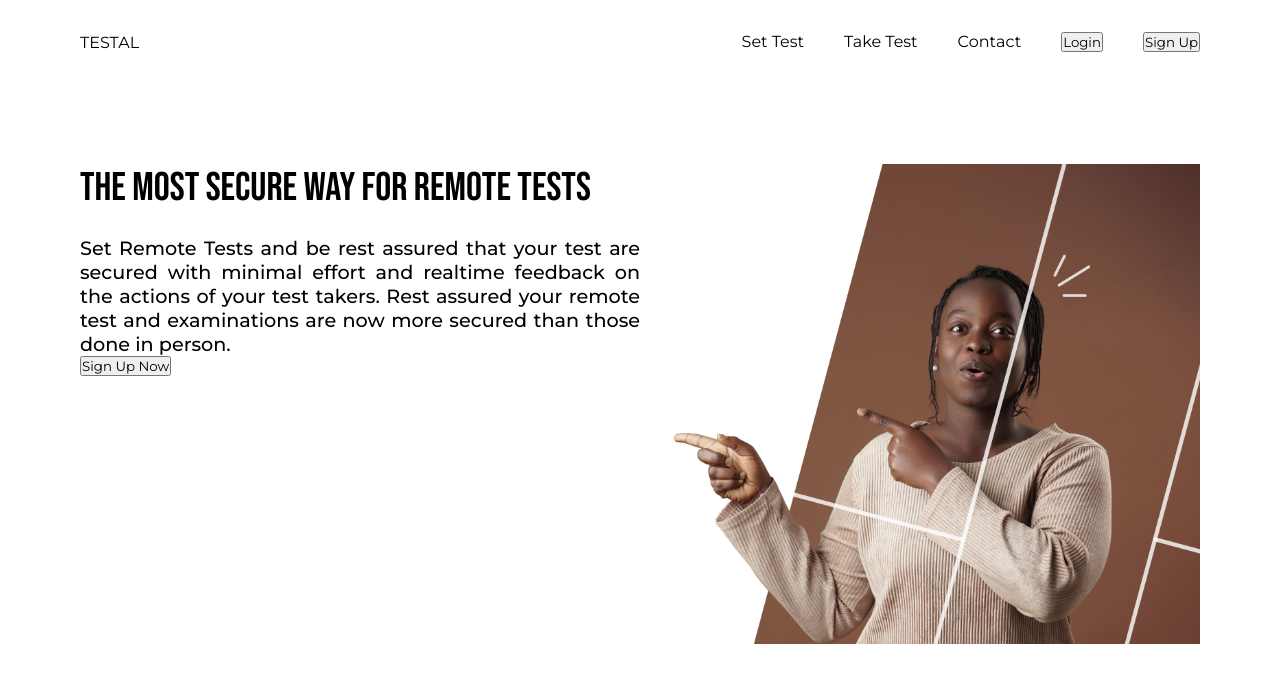
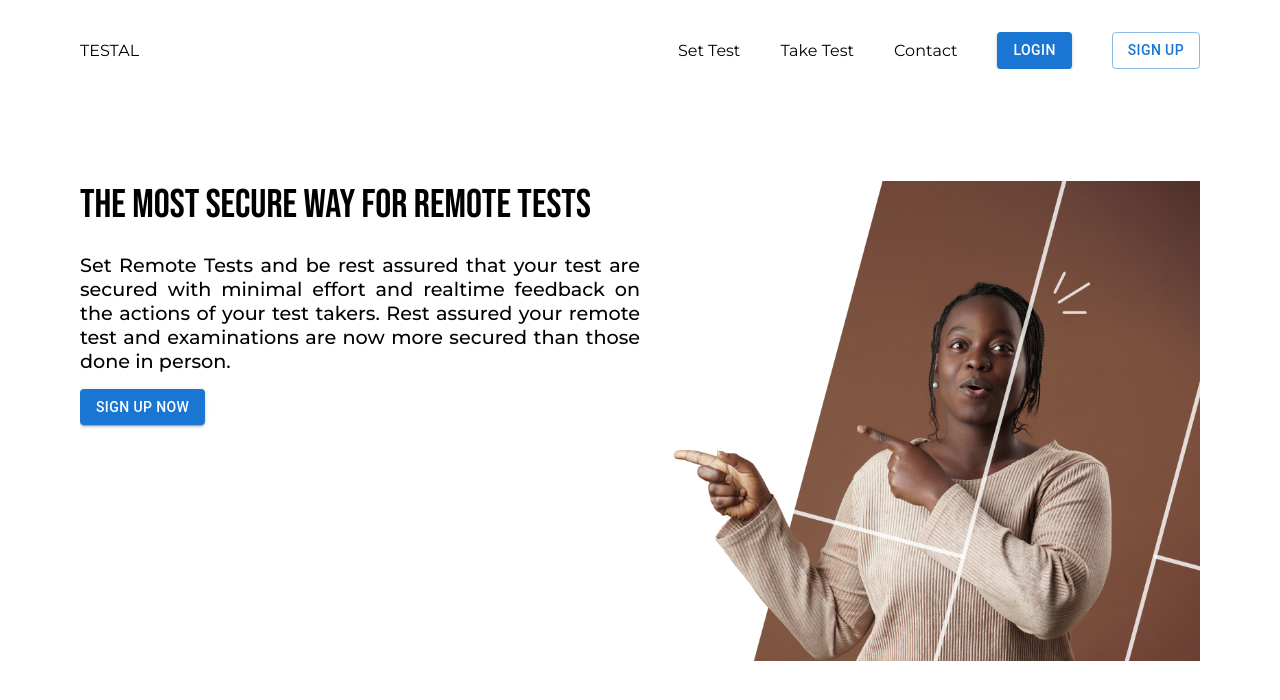
Before and after one commit to dhani-el/test-portal, a React (Vite) app: page / in a window 1280 px wide. Shown: the top 700 px of the page. Built offline with nearby package versions, Linux system fonts and the light colour scheme.

Commit message:
make use of material ui buttons

```diff
--- a/src/01 Home/Jsx/components.jsx
+++ b/src/01 Home/Jsx/components.jsx
@@ -3,6 +3,7 @@ import { motion, useAnimationControls } from "framer-motion";
 import { useMediaQuery } from "react-responsive";
 import Hero from "../../assets/Hero.png"
 import "../Styles/components/index.css"
+import { Button } from "@mui/material";
 
 
 
@@ -57,8 +58,8 @@ function MenuBody({controller}){
                 <motion.p>Set Test</motion.p>
                 <motion.p>Take Test</motion.p>
                 <motion.p>Contact</motion.p>
-                <button>Login</button>
-                <button>Sign Up</button>
+                <Button variant="contained">Login</Button>
+                <Button variant="outlined">Sign Up</Button>
             </motion.div>
 }
 
@@ -67,8 +68,8 @@ function NavList(){
                 <motion.p>Set Test</motion.p>
                 <motion.p>Take Test</motion.p>
                 <motion.p>Contact</motion.p>
-                <button>Login</button>
-                <button>Sign Up</button>
+                <Button variant="contained">Login</Button>
+                <Button variant="outlined">Sign Up</Button>
     </motion.div>
 }
 
@@ -88,7 +89,7 @@ function Texts(){
                 <motion.p id="bodyText">
                     Set Remote Tests and be rest assured that your test are secured with minimal effort and realtime feedback on the actions of your test takers. Rest assured your remote test and examinations are now more secured than those done in person.
                 </motion.p>
-                <button>Sign Up Now</button>
+                <Button variant="contained">Sign Up Now</Button>
             </motion.div>
 }
 
--- a/src/01 Home/Styles/components/index.css
+++ b/src/01 Home/Styles/components/index.css
@@ -102,6 +102,7 @@ body {
   #navList {
     display: flex;
     gap: 2.5rem;
+    align-items: center;
   }
   #introContainer {
     flex-direction: row;
@@ -117,6 +118,9 @@ body {
   #textContainer #bodyText {
     font-size: 1.2rem;
   }
+  #textContainer button {
+    margin-top: 1rem;
+  }
   #heroContainer {
     padding: 0;
     width: 50%;
--- a/src/01 Home/Styles/components/index.scss
+++ b/src/01 Home/Styles/components/index.scss
@@ -106,6 +106,7 @@ body{
     #navList{
         display: flex;
         gap: 2.5rem;
+        align-items: center;
     }
 
     #introContainer{
@@ -122,6 +123,10 @@ body{
         #bodyText{
             font-size: 1.2rem;
         }
+
+        button{
+            margin-top: 1rem;
+        }
     }
 
     #heroContainer{
```
Also changed, not shown: 1 other file (tests, documents, lock files or other folders).
